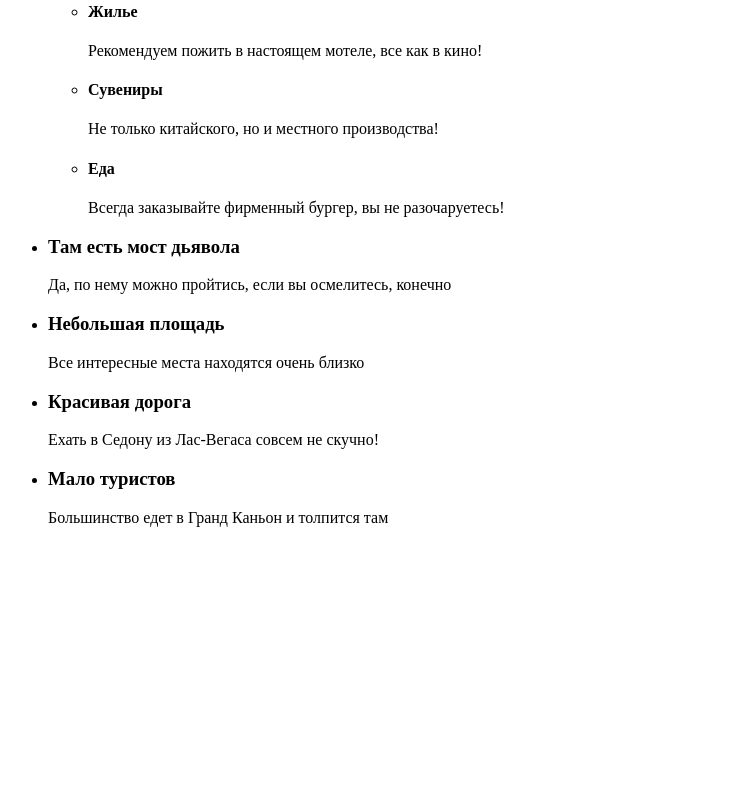
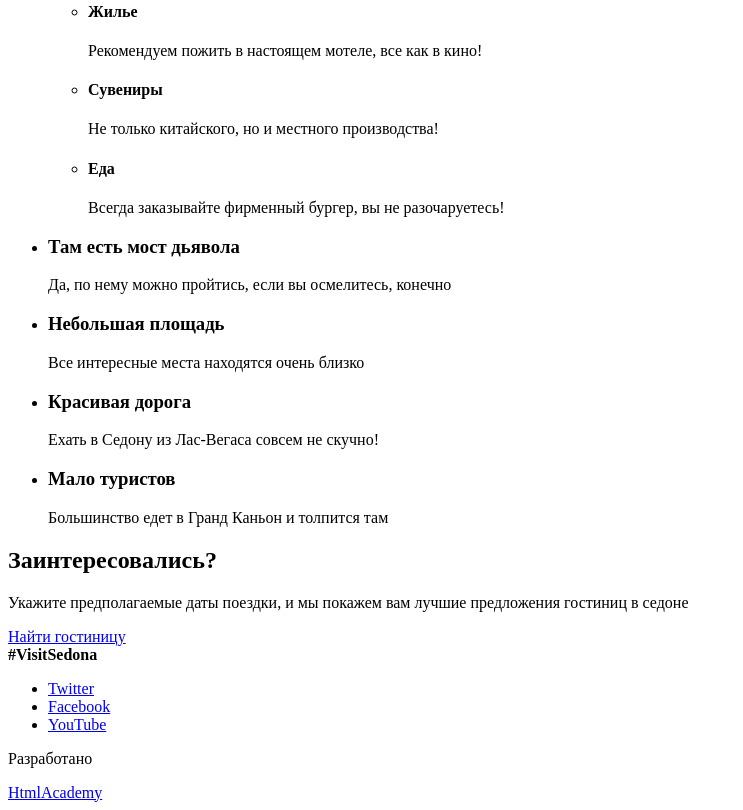
Before and after one commit to unrealisher/UnrealSedona, a website: page index.html in a window 1280 px wide. Shown: the part 390-1200 px from the top of the page, without its empty margins (0-743 px from the left). Before the commit the page ends 933 px from the top, so only its background shows below. Drawn offline with Linux system fonts and the light colour scheme.

Commit message:
Сделал разметку footer

```diff
--- a/index.html
+++ b/index.html
@@ -82,7 +82,35 @@
     </main>
 
     <footer class="page-footer">
+      <section class="page-footer__hotel hotel">
+        <h2 class="hotel__title">Заинтересовались?</h2>
+        <p class="hotel__text">Укажите предполагаемые даты поездки, и мы покажем вам лучшие предложения гостиниц в седоне</p>
+        <a class="hotel__button button" href="#">Найти гостиницу</a>
+      </section>
 
+      <section class="page-footer__map">
+
+      </section>
+
+      <section class="page-footer__social social">
+        <b class="social__caption">#VisitSedona</b>
+        <ul class="social__list">
+          <li class="social__item social__item--twitter">
+            <a href="#">Twitter</a>
+          </li>
+          <li class="social__item social__item--facebook">
+            <a href="#">Facebook</a>
+          </li>
+          <li class="social__item social__item--youtube">
+            <a href="#">YouTube</a>
+          </li>
+        </ul>
+      </section>
+
+      <section class="page-footer__copyright copyright">
+        <p class="copyright__text">Разработано</p>
+        <a href="htmlacademy.ru"><img class="copyright__image">HtmlAcademy</img></a>
+      </section>
     </footer>
 
   </body>
```
